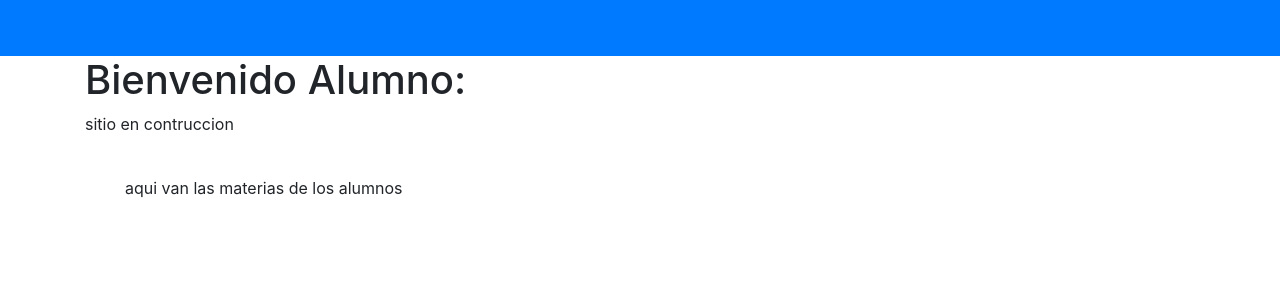
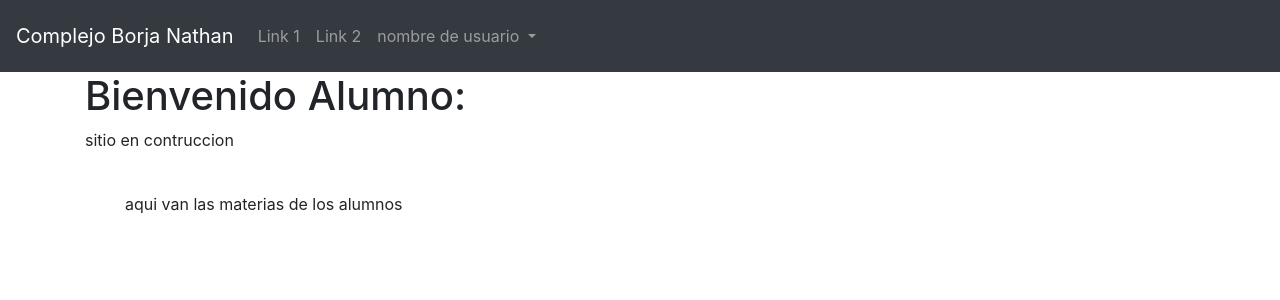
Before and after one commit to Julioolivares12/ProyectosPHP, a PHP site: page /vistas/alumno/home.php in a window 1280 px wide. Shown: the top 300 px of the page. Run offline with PHP 8.4, Linux system fonts and the light colour scheme; some libraries are stand-ins or nearby versions.

Commit message:
reparados algunos errores en la clases y creacion del controlador publicaciones

```diff
--- a/config/database.php
+++ b/config/database.php
@@ -2,7 +2,7 @@
    /* clase que envuelve una instancia de la clase PDO
    para el manejo de la base de datos */
 
-   require_once 'mysql_login';
+   require_once 'mysql_login.php';
 
    class Database {
        /* unica instancia de la clase */
--- a/controlador/loginController.php
+++ b/controlador/loginController.php
@@ -1,5 +1,5 @@
 <?php
-
+require '../modelos/login.php';
 $login= new login();
 $errorMensaje;
    if (!empty($_POST[loginform])){
@@ -15,5 +15,9 @@
            header("Location:login.php?$errorMensaje");
        }
    }
+   else{
+       $errorMensaje="campos vacios";
+       header("Location: ../vistas/loginView.php?$errorMensaje");
+   }
 
 ?>
--- a/vistas/alumno/plantilla/footer.php
+++ b/vistas/alumno/plantilla/footer.php
@@ -1,7 +1,10 @@
+
 
 
 
 <script src="https://code.jquery.com/jquery-3.2.1.slim.min.js" integrity="sha384-KJ3o2DKtIkvYIK3UENzmM7KCkRr/rE9/Qpg6aAZGJwFDMVNA/GpGFF93hXpG5KkN" crossorigin="anonymous"></script>
 <script src="https://cdnjs.cloudflare.com/ajax/libs/popper.js/1.12.3/umd/popper.min.js" integrity="sha384-vFJXuSJphROIrBnz7yo7oB41mKfc8JzQZiCq4NCceLEaO4IHwicKwpJf9c9IpFgh" crossorigin="anonymous"></script>
+
+<script src="https://maxcdn.bootstrapcdn.com/bootstrap/4.0.0-beta.2/js/bootstrap.min.js" integrity="sha384-alpBpkh1PFOepccYVYDB4do5UnbKysX5WZXm3XxPqe5iKTfUKjNkCk9SaVuEZflJ" crossorigin="anonymous"></script>
 </body>
 </html>
--- a/vistas/alumno/plantilla/header.php
+++ b/vistas/alumno/plantilla/header.php
@@ -6,36 +6,33 @@
           content="width=device-width, user-scalable=no, initial-scale=1.0, maximum-scale=1.0, minimum-scale=1.0">
     <meta http-equiv="X-UA-Compatible" content="ie=edge">
     <link rel="stylesheet" href="https://maxcdn.bootstrapcdn.com/bootstrap/4.0.0-beta.2/css/bootstrap.min.css" integrity="sha384-PsH8R72JQ3SOdhVi3uxftmaW6Vc51MKb0q5P2rRUpPvrszuE4W1povHYgTpBfshb" crossorigin="anonymous">
-    <script src="https://maxcdn.bootstrapcdn.com/bootstrap/4.0.0-beta.2/js/bootstrap.min.js" integrity="sha384-alpBpkh1PFOepccYVYDB4do5UnbKysX5WZXm3XxPqe5iKTfUKjNkCk9SaVuEZflJ" crossorigin="anonymous"></script>
+
     <title>Alumnos</title>
 </head>
 <body>
-<nav class="navbar navbar-inverse bg-primary">
-    <button class="navbar-toggler navbar-toggler-right" type="button" data-toggle="collapse" data-target="#navbarNavDropdown" aria-controls="navbarNavDropdown" aria-expanded="false" aria-label="Toggle navigation">
-        <span class="navbar-toggler-icon"></span>
-    </button>
-    <a class="navbar-brand" href="#">Navbar</a>
-    <div class="collapse navbar-collapse" id="navbarNavDropdown">
-        <ul class="navbar-nav">
-            <li class="nav-item active">
-                <a class="nav-link" href="#">Home <span class="sr-only">(current)</span></a>
+<nav class="navbar navbar-expand-sm bg-dark navbar-dark">
+    <!-- Brand -->
+    <a class="navbar-brand" href="./home.php">Complejo Borja Nathan</a>
+
+    <!-- Links -->
+    <ul class="navbar-nav my-2">
+        <li class="nav-item">
+            <a class="nav-link" href="#">Link 1</a>
         </li>
         <li class="nav-item">
-                <a class="nav-link" href="#">Features</a>
+            <a class="nav-link" href="#">Link 2</a>
         </li>
-            <li class="nav-item">
-                <a class="nav-link" href="#">Pricing</a>
-            </li>
+
+        <!-- Dropdown -->
         <li class="nav-item dropdown">
-                <a class="nav-link dropdown-toggle" href="http://example.com" id="navbarDropdownMenuLink" data-toggle="dropdown" aria-haspopup="true" aria-expanded="false">
-                    Dropdown link
+            <a class="nav-link dropdown-toggle" href="#" id="navbardrop" data-toggle="dropdown">
+                nombre de usuario
             </a>
-                <div class="dropdown-menu  ml-auto" aria-labelledby="navbarDropdownMenuLink">
-                    <a class="dropdown-item" href="#">Action</a>
-                    <a class="dropdown-item" href="#">Another action</a>
-                    <a class="dropdown-item" href="#">Something else here</a>
+            <div class="dropdown-menu ml-autoS">
+                <a class="dropdown-item" href="#">Perfil</a>
+                <a class="dropdown-item" href="./modelos/logout.php">salir</a>
+
             </div>
         </li>
     </ul>
-    </div>
 </nav>
```
Also changed, not shown: controlador/PublicacionesController.php (added, +7 -0 lines), modelos/Publicaciones.php (+57 -1 lines), modelos/login.php (+6 -2 lines), vistas/loginView.php (+10 -3 lines). Lines whose indentation alone changed are shown as unchanged.
